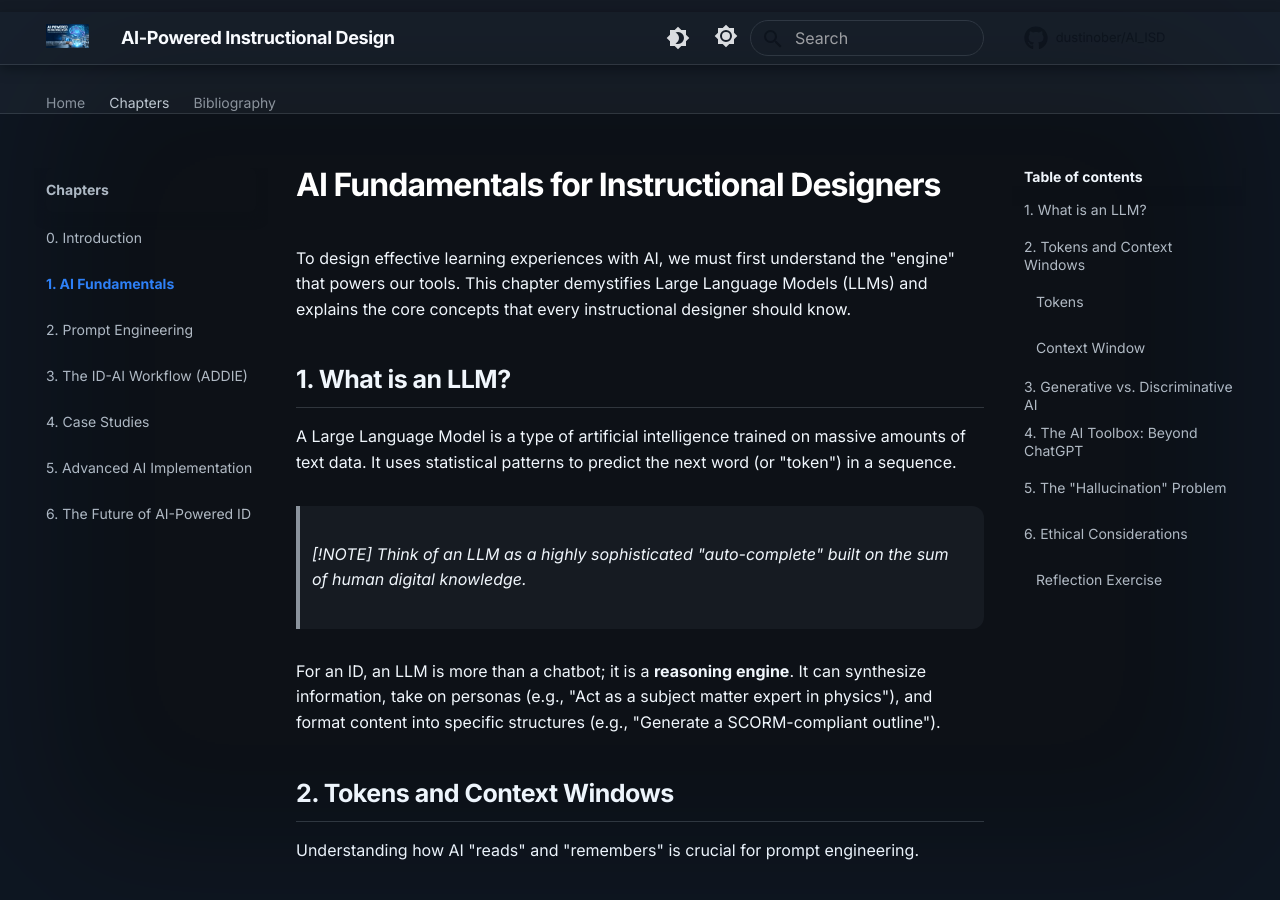
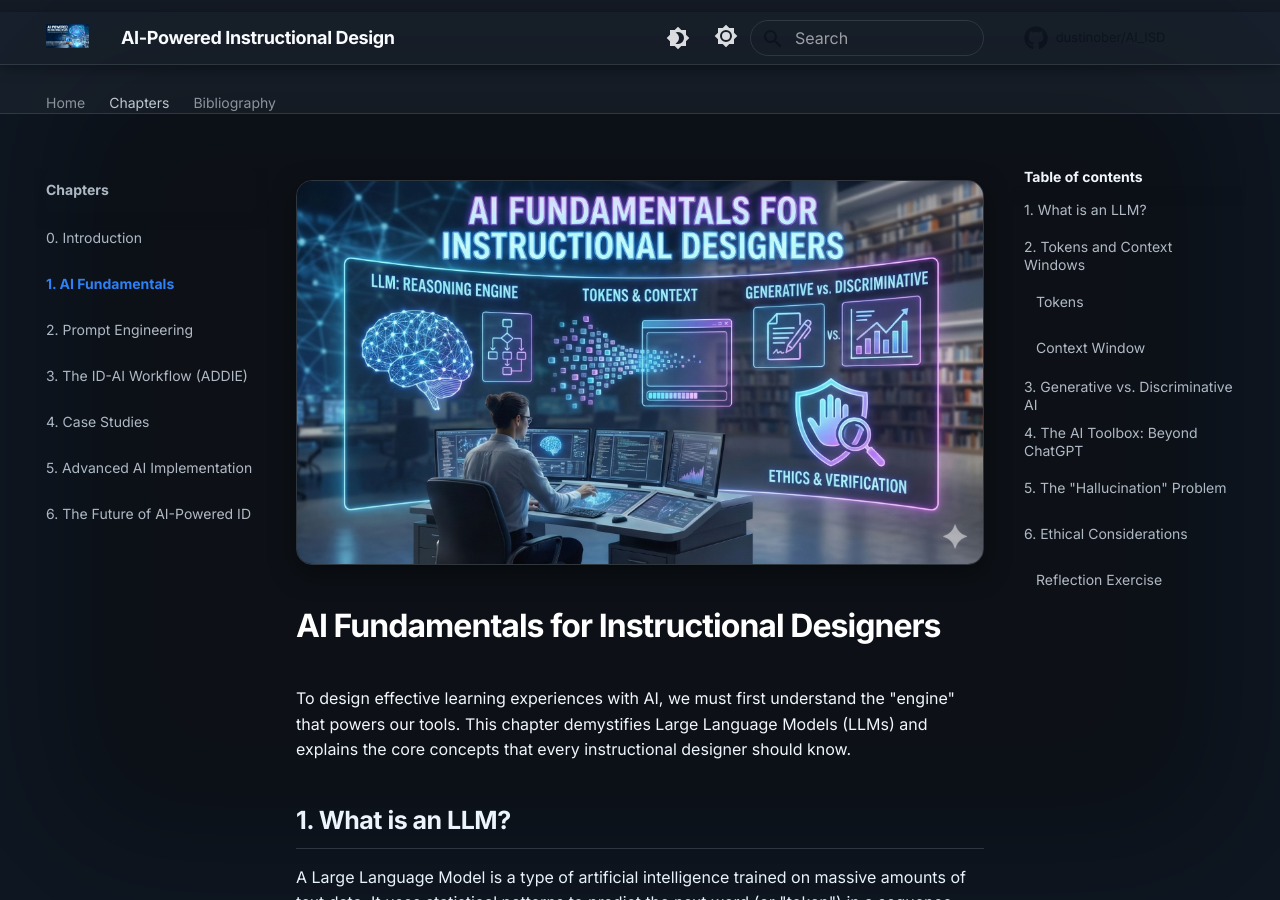
Before and after one commit to dustinober1/Ebook_AI-Powered_Instructional_Design, an MkDocs documentation site: the page built from docs/chapters/01-ai-fundamentals.md, in a window 1280 px wide and 900 px high. Built offline with MkDocs 1.6.1 and Material for MkDocs 9.7.7, drawn with Linux system fonts in a browser that asks for light colours; comment, search, counter and statistics services are not loaded.

Commit message:
feat: Add Chapter 1 cover image
- Added AI Fundamentals cover showing LLM concepts
- Displays key topics: reasoning engine, tokens, generative vs discriminative, ethics

```diff
--- a/docs/chapters/01-ai-fundamentals.md
+++ b/docs/chapters/01-ai-fundamentals.md
@@ -7,6 +7,8 @@ last_reviewed: 2025-12-20
 reading_time: 10 min
 authors: ["Dustin Ober"]
 ---
+
+![AI Fundamentals for Instructional Designers](../assets/chapter-01-cover.jpg)
 
 # AI Fundamentals for Instructional Designers
 
```
Also changed, not shown: docs/assets/chapter-01-cover.jpg (added).
